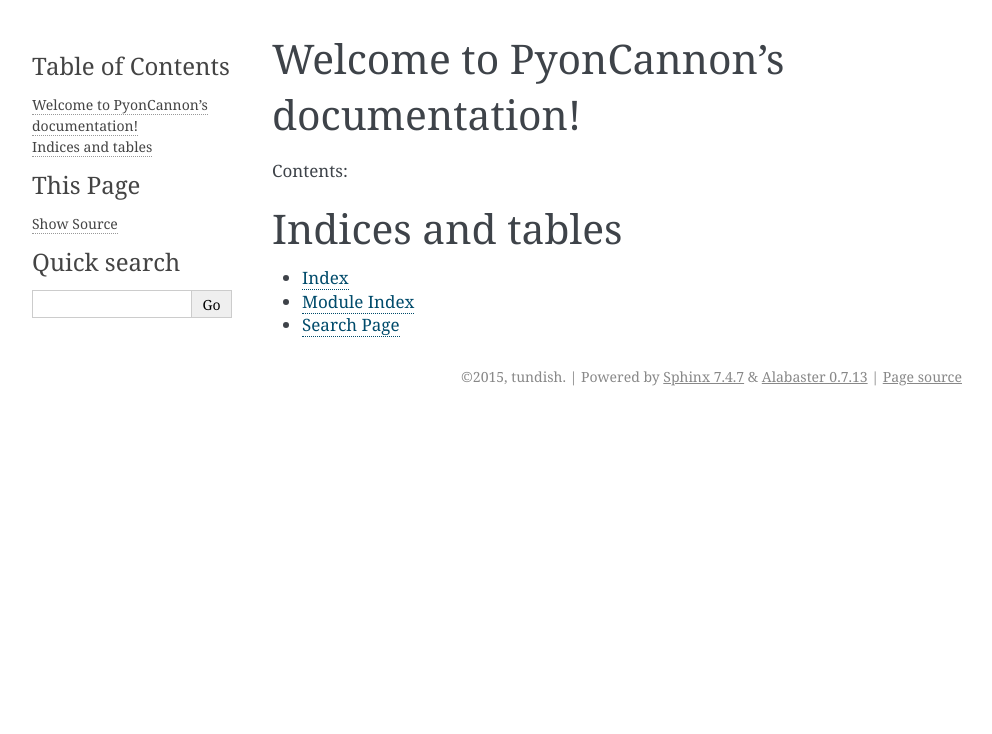
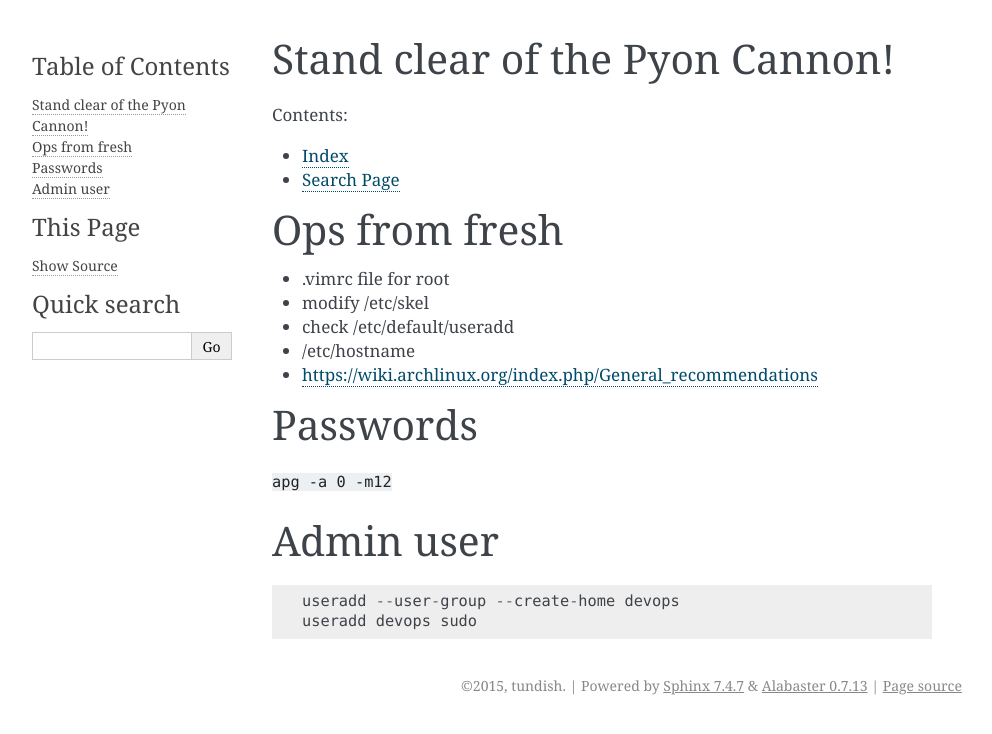
Before and after one commit to tundish/pyoncannon, a Sphinx documentation site: the page built from doc/index.rst, in a window 1280 px wide. Shown: the top 734 px of the page, without its empty margins (148-1140 px from the left). Built offline with Sphinx 7.4.7, drawn with Linux system fonts in a browser that asks for light colours.

Commit message:
First quick devops notes.

```diff
--- a/doc/index.rst
+++ b/doc/index.rst
@@ -1,21 +1,32 @@
-.. PyonCannon documentation master file, created by
-   sphinx-quickstart on Fri Apr 17 17:45:59 2015.
-   You can adapt this file completely to your liking, but it should at least
-   contain the root `toctree` directive.
-
-Welcome to PyonCannon's documentation!
-======================================
+Stand clear of the Pyon Cannon!
+===============================
 
 Contents:
 
 .. toctree::
    :maxdepth: 2
 
+* :ref:`genindex`
+* :ref:`search`
 
+Ops from fresh
+==============
 
-Indices and tables
-==================
+* .vimrc file for root
+* modify /etc/skel
+* check /etc/default/useradd
+* /etc/hostname
+* https://wiki.archlinux.org/index.php/General_recommendations
 
-* :ref:`genindex`
-* :ref:`modindex`
-* :ref:`search`
+Passwords
+=========
+
+``apg -a 0 -m12``
+
+Admin user
+==========
+
+::
+
+    useradd --user-group --create-home devops
+    useradd devops sudo
```
